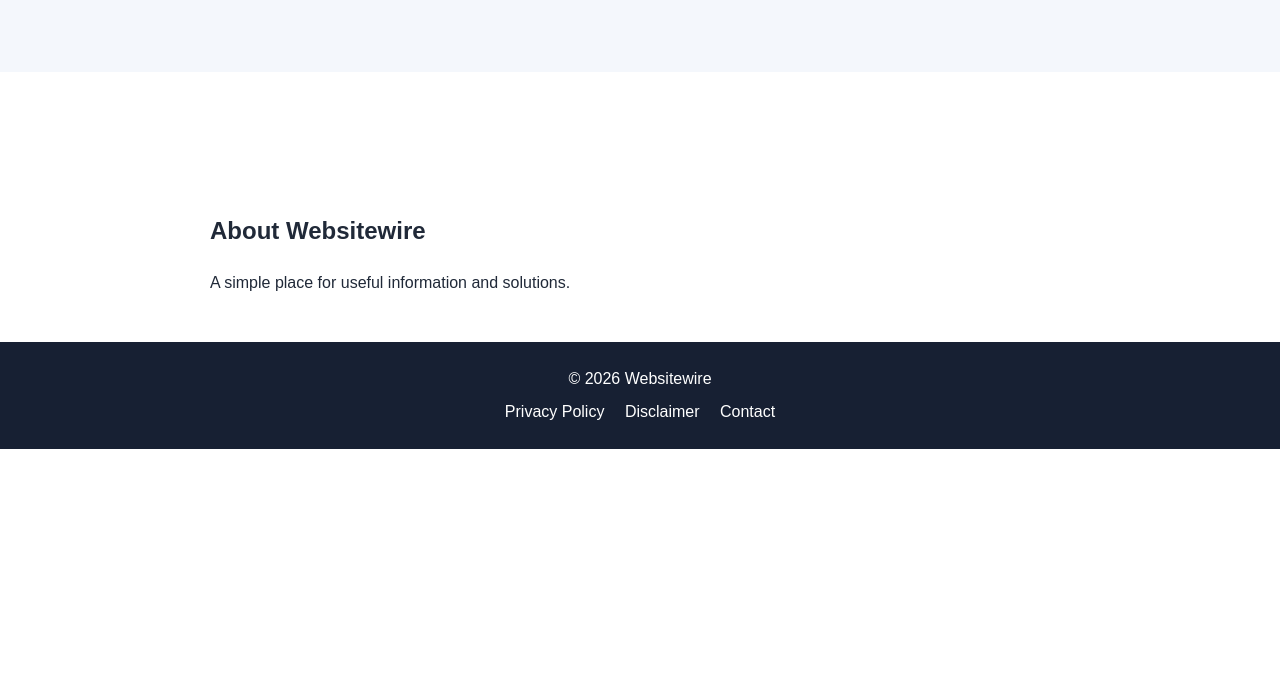
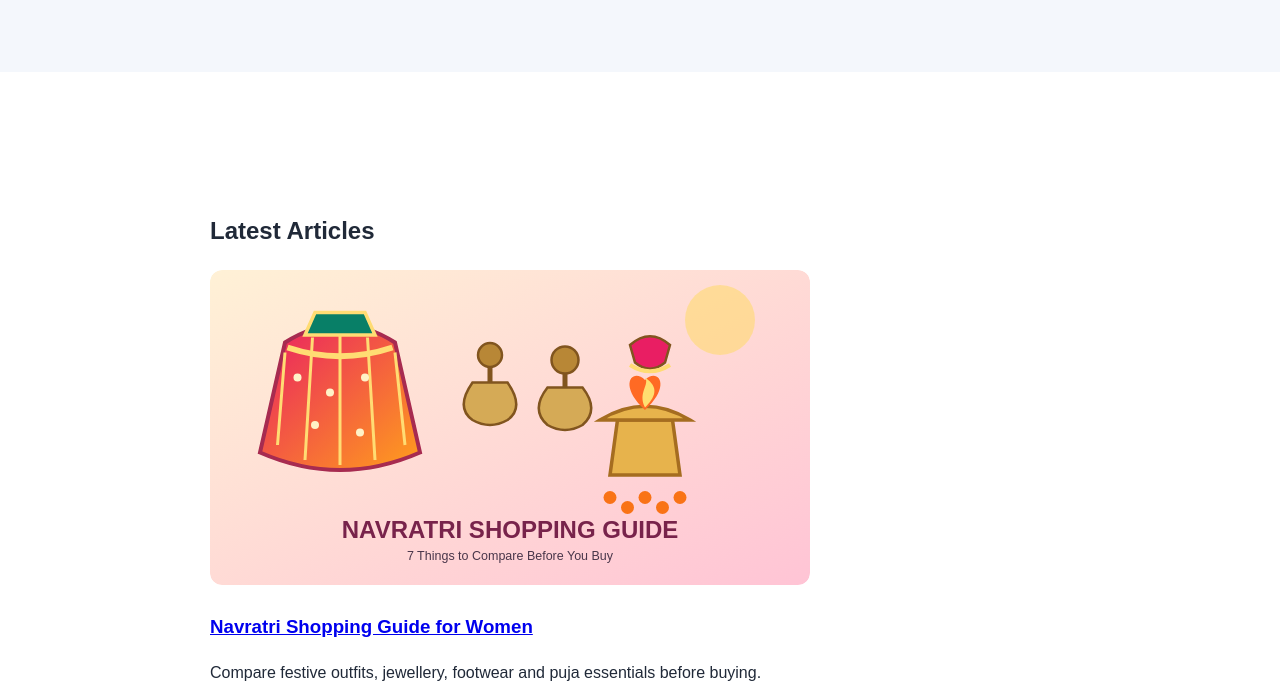
Before and after one commit to deep74073-spec/Websitewire, a plain HTML site: page index.html in a window 1280 px wide. Shown: the part 259-952 px from the top of the page. Before the commit the page ends 800 px from the top, so only its background shows below. Drawn offline with Linux system fonts and the light colour scheme.

Commit message:
Add Navratri article to homepage

```diff
--- a/index.html
+++ b/index.html
@@ -55,7 +55,20 @@
 
   <main>
     <div class="ad-space" aria-label="Advertisement area"></div>
-    <section id="articles"></section>
+    <section id="articles">
+      <h2>Latest Articles</h2>
+      <article class="article-card">
+        <a href="/articles/navratri-shopping-guide.html">
+          <img src="/articles/images/navratri-shopping.svg"
+               alt="Navratri shopping guide illustration"
+               loading="lazy"
+               style="width:100%;max-width:600px;height:auto;border-radius:12px;">
+          <h3>Navratri Shopping Guide for Women</h3>
+        </a>
+        <p>Compare festive outfits, jewellery, footwear and puja essentials before buying.</p>
+        <a href="/articles/navratri-shopping-guide.html">Read Article →</a>
+      </article>
+    </section>
     <section id="about">
       <h2>About Websitewire</h2>
       <p>A simple place for useful information and solutions.</p>
```
